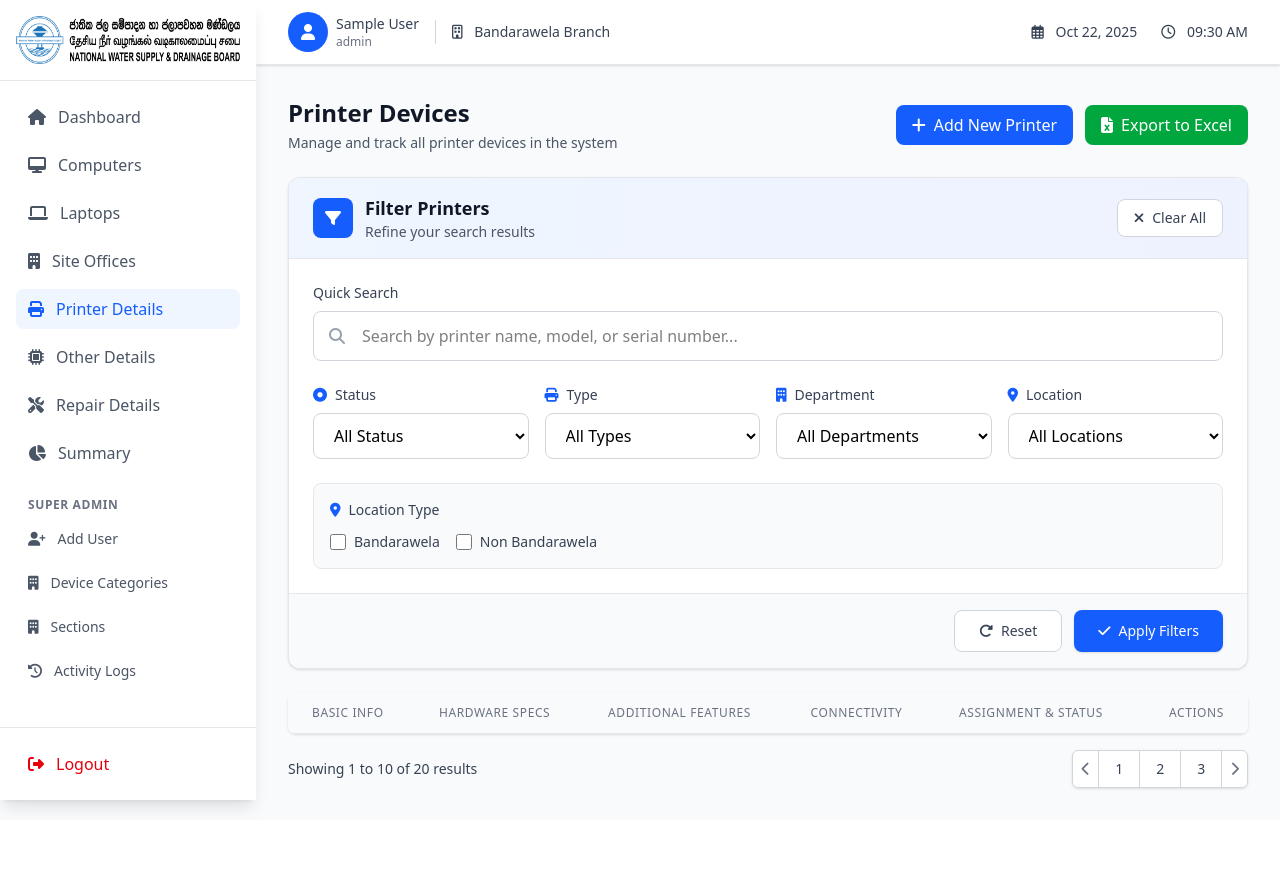
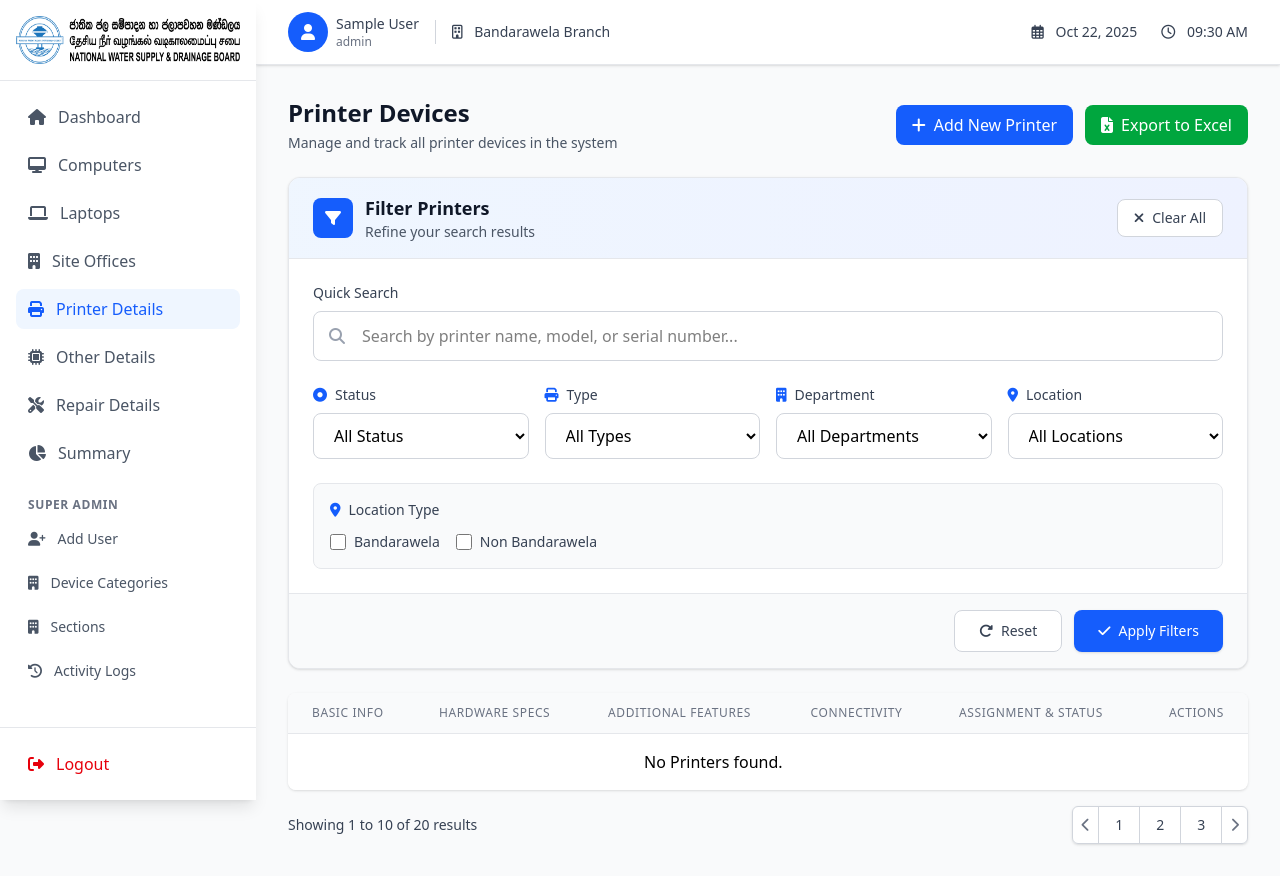
Before and after one commit to dimuthadithya/NWSDB2, a PHP site: page /pages/printers.php in a window 1280 px wide. Before the commit the page ends 812 px from the top, so only its background shows below. Run offline with PHP 8.4, Linux system fonts and the light colour scheme; the visitor is signed in with stand-in values (Sample User, id 1); tables that the repository leaves empty hold one stand-in row (values such as "Sample post"); data that the repository does not hold is empty.

Commit message:
Refactor: Add printer deletion functionality in delete handler and update printers page with delete button

```diff
--- a/handlers/deleteHandler.php
+++ b/handlers/deleteHandler.php
@@ -18,6 +18,9 @@
             } elseif ($page == 'laptop') {
                 header('Location: ../pages/laptops.php?success=Device+deleted+successfully');
                 exit();
+            } elseif ($page == 'printer') {
+                header('Location: ../pages/printers.php?success=Device+deleted+successfully');
+                exit();
             }
         } else {
             // Redirect back with error message
--- a/pages/printers.php
+++ b/pages/printers.php
@@ -188,6 +188,8 @@
             </thead>
             <tbody class="bg-white divide-y divide-gray-200">
               <?php
+              if (is_array($printers) && count($printers) > 0) { ?>
+                <?php
                 foreach ($printers as $key => $printer) { ?>
                   <tr class="hover:bg-gray-50">
                     <td class="px-6 py-4">
@@ -254,13 +256,20 @@
                           <i class="fas fa-edit"></i>
                         </button>
                         <button class="text-red-600 hover:text-red-900">
+                          <a href="../handlers/deleteHandler.php?action=delete_device&page=printer&device_id=<?php echo $printer['device_id'] ?? ''; ?>">
                             <i class="fas fa-trash"></i>
+                          </a>
                         </button>
                         <button class="text-gray-600 hover:text-gray-900">
                           <i class="fas fa-history"></i>
                         </button>
                       </div>
                     </td>
+                  </tr>
+                <?php } ?>
+              <?php } else { ?>
+                <tr>
+                  <td colspan="5" class="text-center py-4">No Printers found.</td>
                 </tr>
               <?php } ?>
 
```
Lines whose indentation alone changed are shown as unchanged.
